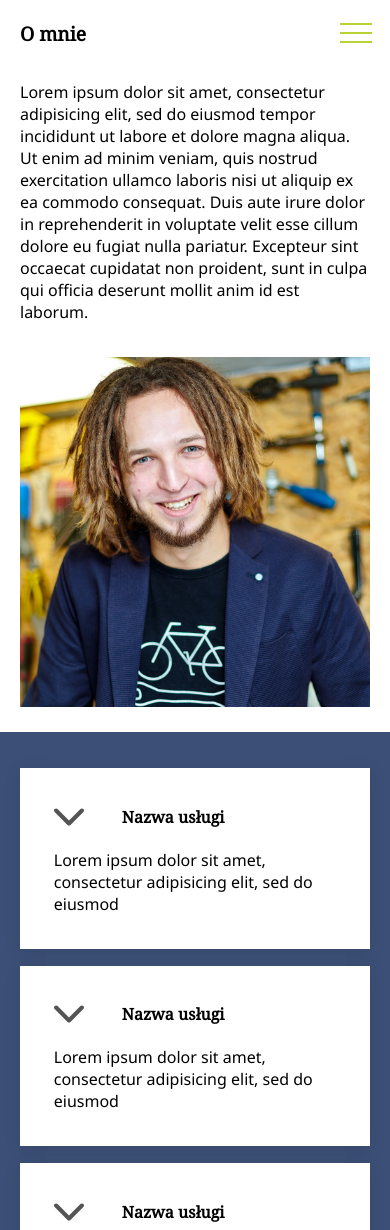
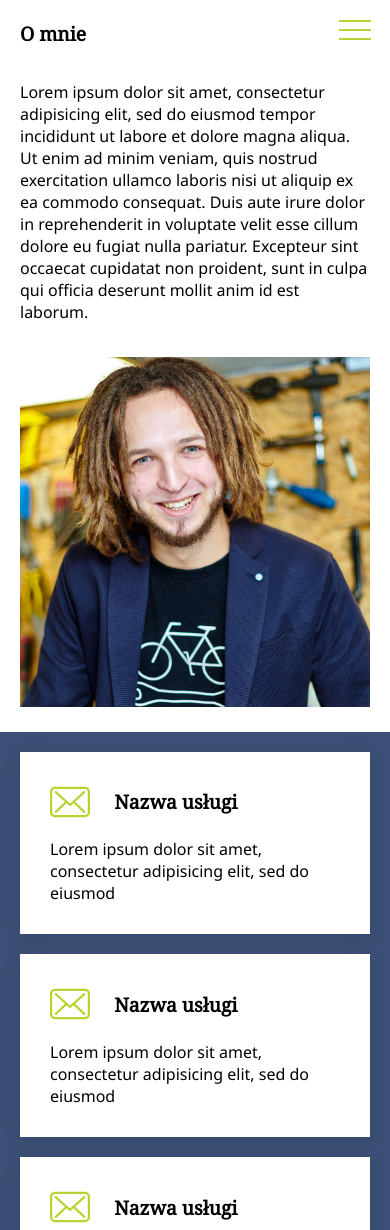
Before and after one commit to 3Milo/DarkSide, a website: page index.html in a window 390 px wide. Shown: the top 1230 px of the page. Drawn offline with nearby package versions, Linux system fonts and the light colour scheme.

Commit message:
visual improvements

```diff
--- a/index.html
+++ b/index.html
@@ -40,22 +40,22 @@
         <div class="offer">
             <div class="tiles">
                 <div class="tile">
-                    <img src="images/arrow.svg" alt='icon'>
+                    <img src="images/envelope.svg" alt='icon'>
                     <h5>Nazwa usługi</h5>
                     <p>Lorem ipsum dolor sit amet, consectetur adipisicing elit, sed do eiusmod</p>
                 </div>
                 <div class="tile">
-                    <img src="images/arrow.svg" alt='icon'>
+                    <img src="images/envelope.svg" alt='icon'>
                     <h5>Nazwa usługi</h5>
                     <p>Lorem ipsum dolor sit amet, consectetur adipisicing elit, sed do eiusmod</p>
                 </div>
                 <div class="tile">
-                    <img src="images/arrow.svg" alt='icon'>
+                    <img src="images/envelope.svg" alt='icon'>
                     <h5>Nazwa usługi</h5>
                     <p>Lorem ipsum dolor sit amet, consectetur adipisicing elit, sed do eiusmod</p>
                 </div>
                 <div class="tile">
-                    <img src="images/arrow.svg" alt='icon'>
+                    <img src="images/envelope.svg" alt='icon'>
                     <h5>Nazwa usługi</h5>
                     <p>Lorem ipsum dolor sit amet, consectetur adipisicing elit, sed do eiusmod</p>
                 </div>
--- a/scripts/main.js
+++ b/scripts/main.js
@@ -1,4 +1,6 @@
 $('.burger').click(function() {
 	$(this).toggleClass('open');
 	$('.menu').toggleClass('open');
+
+	$('html').css('overflow', $('.menu').hasClass('open') ? 'hidden' : 'visible');
 });
--- a/styles/scss/_burger.scss
+++ b/styles/scss/_burger.scss
@@ -1,10 +1,11 @@
 .burger {
-	width: 32px;
-	height: 24px;
+	width: 50px;
+	height: 50px;
+	// background: rgba(255, 255, 255, 1);
+	z-index: 10000000000;
+	top: 0;
+	right: 0;
 	position: absolute;
-	z-index: 10000000000;
-	top: 2vh;
-	right: 2vw;
 	margin: 6px 10px;
 	-webkit-transform: rotate(0deg);
 	-moz-transform: rotate(0deg);
@@ -18,8 +19,8 @@
 	span {
 		display: block;
 		position: absolute;
+		width: 32px;
 		height: 2px;
-		width: 100%;
 		background: $green;
 		opacity: 1;
 		left: 0;
@@ -32,16 +33,20 @@
 		-o-transition: .25s ease-in-out;
 		transition: .25s ease-in-out;
 		&:nth-child(1) {
-				top: 0px;
+			top: 14px;
+			left: 9px;
 		}
 		&:nth-child(2) {
-				top: 9px;
+			top: 23px;
+			left: 9px;
 		}
 		&:nth-child(3) {
-				top: 9px;
+			top: 23px;
+			left: 9px;
 		}
 		&:nth-child(4) {
-		  	top: 18px;
+		  	top: 32px;
+			left: 9px;
 		}
 	}
 	&.open {
--- a/styles/scss/_footer.scss
+++ b/styles/scss/_footer.scss
@@ -1,5 +1,5 @@
 footer {
 	background: $grey;
-	color: $white;
+	color: $green;
 	text-align: center;
 }
--- a/styles/scss/_menu.scss
+++ b/styles/scss/_menu.scss
@@ -1,5 +1,6 @@
 .menu {
 	display: block;
+	// position: fixed;
 	position: absolute;
 	top: 0;
 	left: 0;
--- a/styles/scss/_offer.scss
+++ b/styles/scss/_offer.scss
@@ -6,21 +6,26 @@
 		color: black;
 		.tile {
 			background: white;
-			padding: 4vh;
-			margin: 2vh 0;
+			padding: 30px;
+			margin: 20px 0;
 			vertical-align: middle;
 			box-shadow: 0 3px 16px rgba(0,0,0,.1);
+			&:first-of-type {
+				margin: 0 0 20px 0;
+			}
 			h5 {
 				font-family: 'Noto Serif', serif;
 				display: inline-block;
 				vertical-align: middle;
-				padding-left: 4vh;
+				padding-left: 20px;
+				font-size: 1.2em;
+				font-weight: 600;
 			}
 			img {
 				display: inline-block;
 				vertical-align: middle;
-				width: 30px;
-				height: 30px;
+				width: 40px;
+				height: 40px;
 			}
 			p {
 				margin-top: 2vh;
```
Also changed, not shown: styles/main.css.
